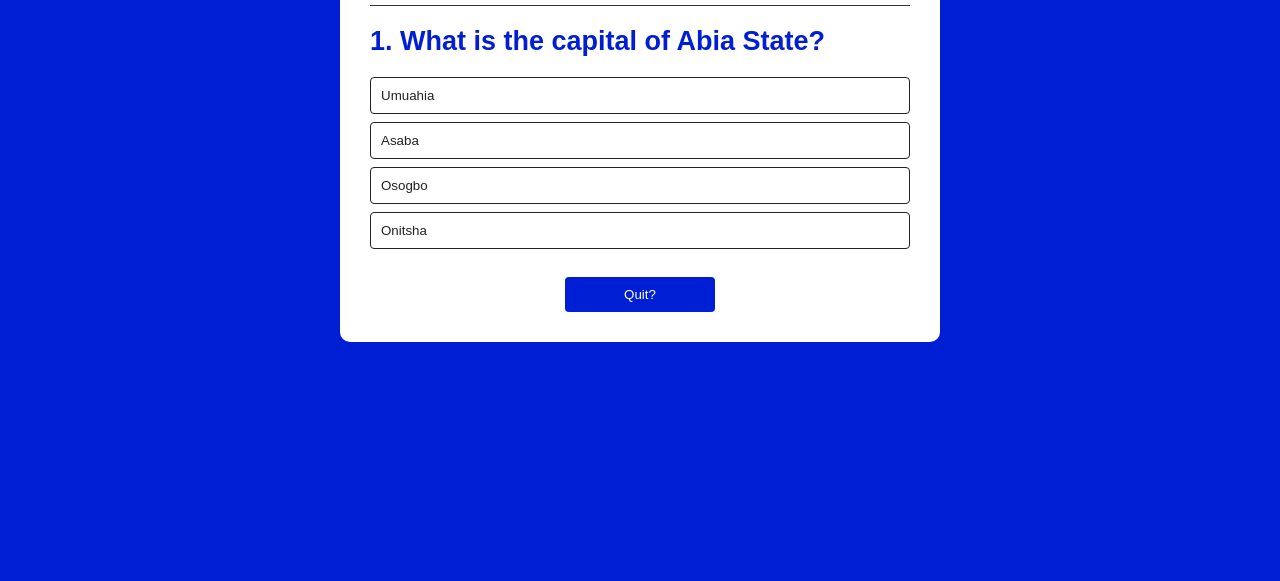
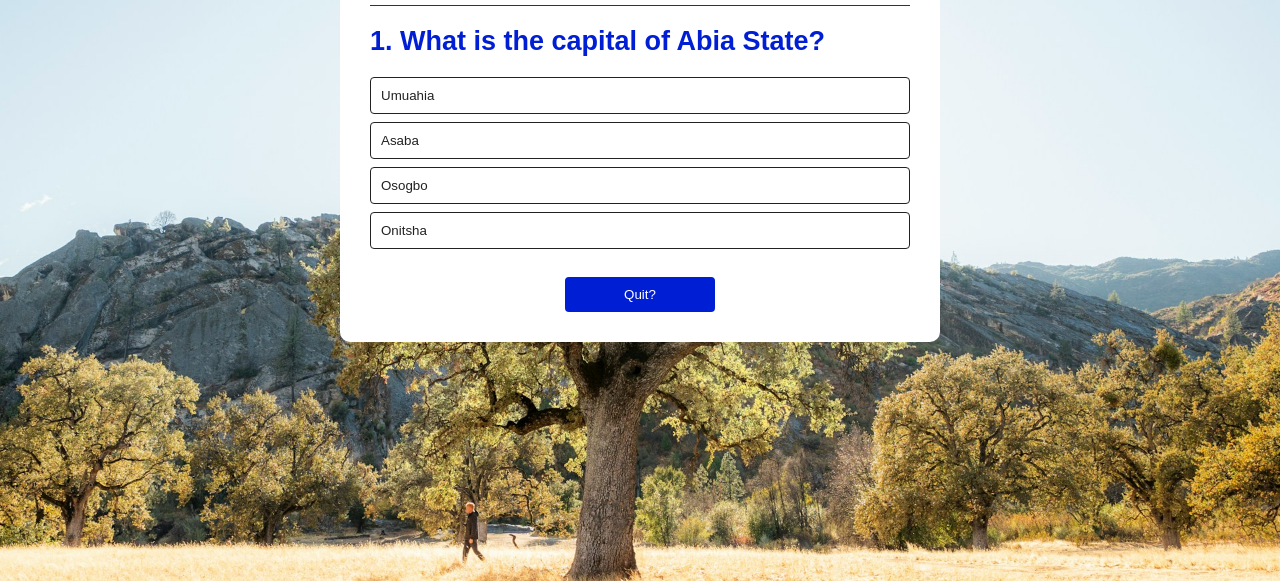
Before and after one commit to Ferdy77/Kodecamp-GameQuiz, a plain HTML site: page index.html in a window 1280 px wide. Shown: the part 219-800 px from the top of the page. Drawn offline with Linux system fonts and the light colour scheme.

Commit message:
changed background image

```diff
--- a/app.css
+++ b/app.css
@@ -7,7 +7,11 @@
 }
 
 body {
-  background: #001ed4;
+  background-image: url("/bckgrimg.jpg");
+  background-position: center center;
+  background-attachment: fixed;
+  background-repeat: no-repeat;
+  background-size: cover;
 }
 
 .game {
```
Also changed, not shown: bckgrimg.jpg (added).
